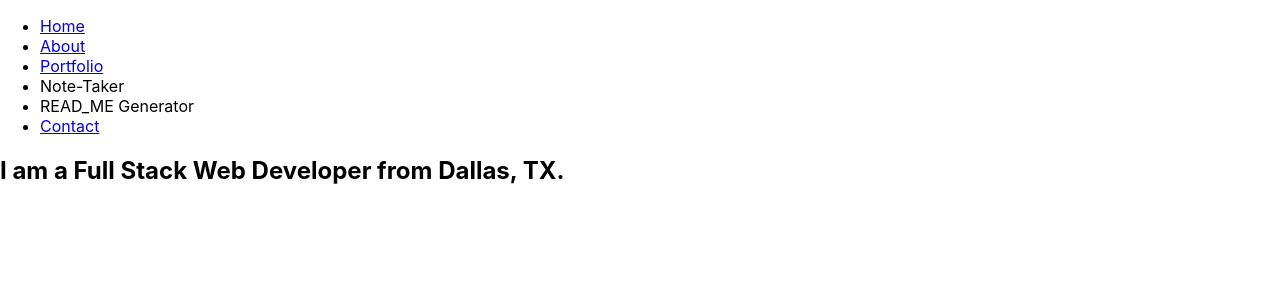
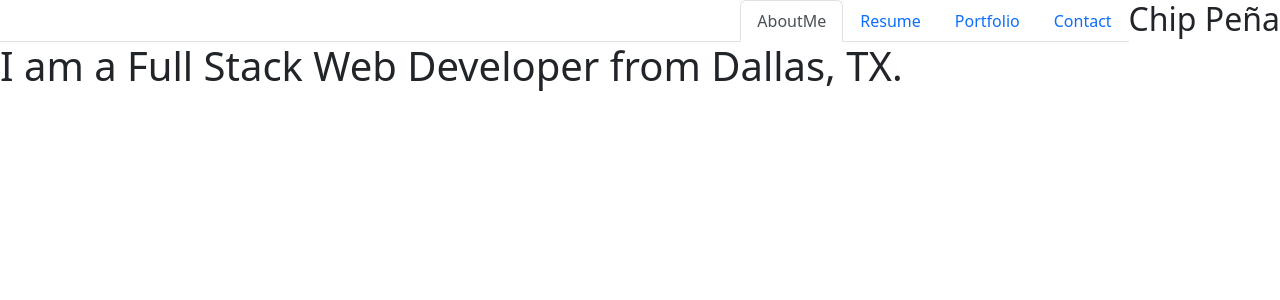
Before and after one commit to ChipHvzvrd/react-portfolio, a React (Create React App) app: page / in a window 1280 px wide. Shown: the top 300 px of the page. Built offline with nearby package versions, Linux system fonts and the light colour scheme.

Commit message:
navbar tweaks

```diff
--- a/package.json
+++ b/package.json
@@ -6,7 +6,9 @@
     "@testing-library/jest-dom": "^5.16.4",
     "@testing-library/react": "^11.1.0",
     "@testing-library/user-event": "^13.5.0",
+    "bootstrap": "^5.2.2",
     "react": "^17.0.2",
+    "react-bootstrap": "^2.5.0",
     "react-dom": "^17.0.2",
     "react-scripts": "5.0.1"
   },
--- a/public/index.html
+++ b/public/index.html
@@ -10,6 +10,7 @@
       content="Web site created using create-react-app"
     />
     <link rel="apple-touch-icon" href="%PUBLIC_URL%/logo192.png" />
+    <link href="https://cdn.jsdelivr.net/npm/bootstrap@5.2.2/dist/css/bootstrap.min.css" rel="stylesheet" integrity="sha384-Zenh87qX5JnK2Jl0vWa8Ck2rdkQ2Bzep5IDxbcnCeuOxjzrPF/et3URy9Bv1WTRi" crossorigin="anonymous">
     <!--
       manifest.json provides metadata used when your web app is installed on a
       user's mobile device or desktop. See https://developers.google.com/web/fundamentals/web-app-manifest/
--- a/src/App.css
+++ b/src/App.css
@@ -1,38 +1,3 @@
-.App {
-  text-align: center;
+h2 {
+  float: right;
 }
-
-.App-logo {
-  height: 40vmin;
-  pointer-events: none;
-}
-
-@media (prefers-reduced-motion: no-preference) {
-  .App-logo {
-    animation: App-logo-spin infinite 20s linear;
-  }
-}
-
-.App-header {
-  background-color: #282c34;
-  min-height: 100vh;
-  display: flex;
-  flex-direction: column;
-  align-items: center;
-  justify-content: center;
-  font-size: calc(10px + 2vmin);
-  color: white;
-}
-
-.App-link {
-  color: #61dafb;
-}
-
-@keyframes App-logo-spin {
-  from {
-    transform: rotate(0deg);
-  }
-  to {
-    transform: rotate(360deg);
-  }
-}
--- a/src/App.js
+++ b/src/App.js
@@ -1,12 +1,13 @@
 import React from 'react';
 import './App.css';
-import Nav from './components/Nav';
+import 'bootstrap/dist/css/bootstrap.min.css';
+import NavBar from './components/Nav';
 import About from './components/About';
 
 function App() {
   return (
     <div>
-      <Nav></Nav>
+      <NavBar></NavBar>
       <main>
         <About></About>
       </main>
--- a/src/components/Nav/index.js
+++ b/src/components/Nav/index.js
@@ -1,41 +1,26 @@
 import React from "react";
+import { Nav } from 'react-bootstrap';
 
-function Nav() {
-    const portfolio = [
-        {
-            name: "Note-Taker",
-            description: "Application to take notes on",
-        },
-        {
-            name: "READ_ME Generator",
-            description: "An Application that generates a REAME.md based on user input",
-        },
-    ];
+function NavBar() {
     return(
         <header>
-            <nav>
-                <ul className="flex-row">
-                    <li className="mx-2">
-                        <a href="/">Home</a>
-                    </li>
-                    <li className="mx-2">
-                        <a href="#about">About</a>
-                    </li>
-                    <li className="mx-2">
-                        <a href="#portfolio">Portfolio</a>
-                    </li>
-                    {portfolio.map((portfolio) => (
-                        <li className="mx-1" key={portfolio.name}>
-                            <span>{portfolio.name}</span>
-                        </li>
-                    ))}
-                    <li className="mx-2">
-                        <a href="#contact">Contact</a>
-                    </li>
-                </ul>
-            </nav>
+            <h2>Chip Peña</h2>
+                <Nav variant="tabs" className="justify-content-end" activeKey="/about" as="ul" onSelect={(selectedKey) => alert(`${selectedKey}`)}>
+                    <Nav.Item as="li">
+                        <Nav.Link href="/about">AboutMe</Nav.Link>
+                    </Nav.Item>
+                    <Nav.Item as="li">
+                        <Nav.Link eventKey="/resume">Resume</Nav.Link>
+                    </Nav.Item>
+                    <Nav.Item as="li">
+                        <Nav.Link eventKey="/portfolio">Portfolio</Nav.Link>
+                    </Nav.Item>
+                    <Nav.Item as="li">
+                        <Nav.Link eventKey="/contact">Contact</Nav.Link>
+                    </Nav.Item>
+                </Nav>
         </header>
     );
 }
 
-export default Nav;
+export default NavBar;
```
Also changed, not shown: 1 other file (tests, documents, lock files or other folders).
